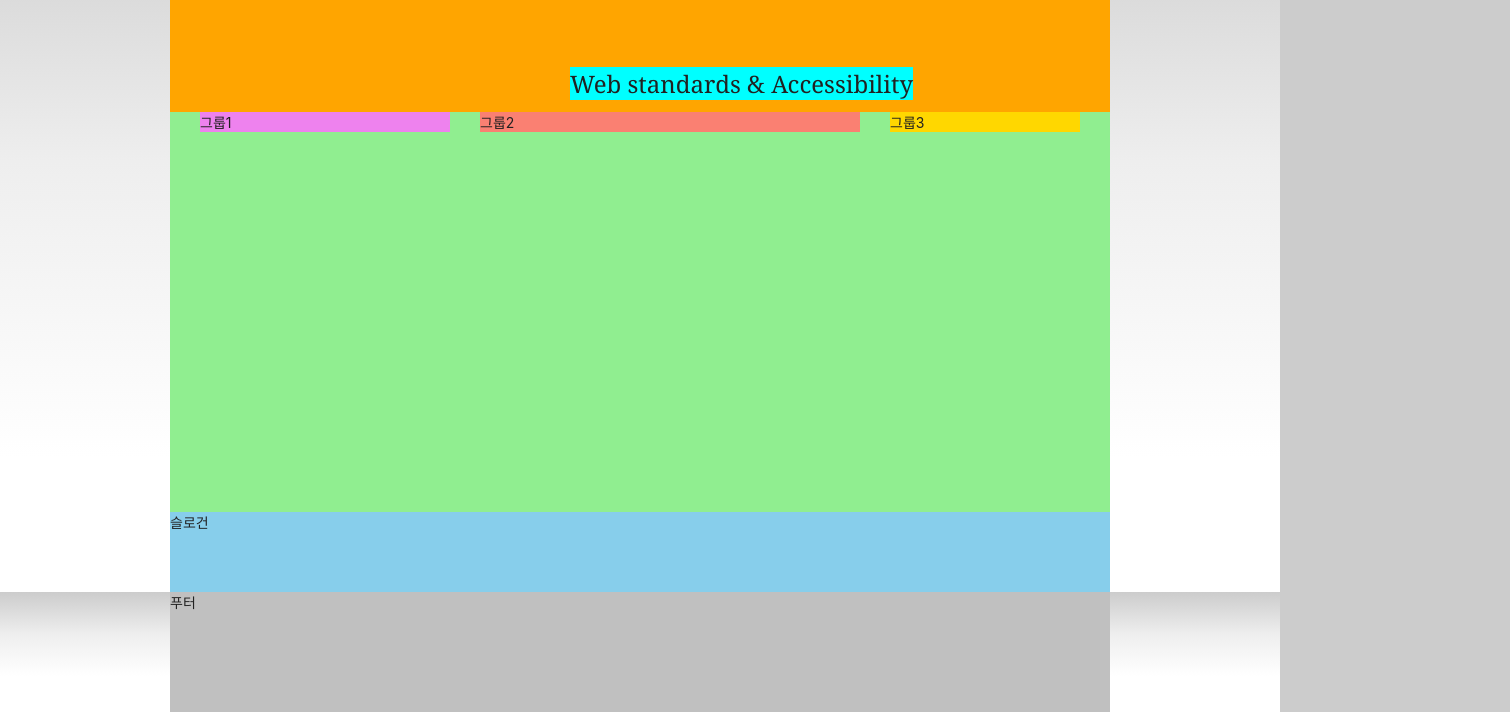
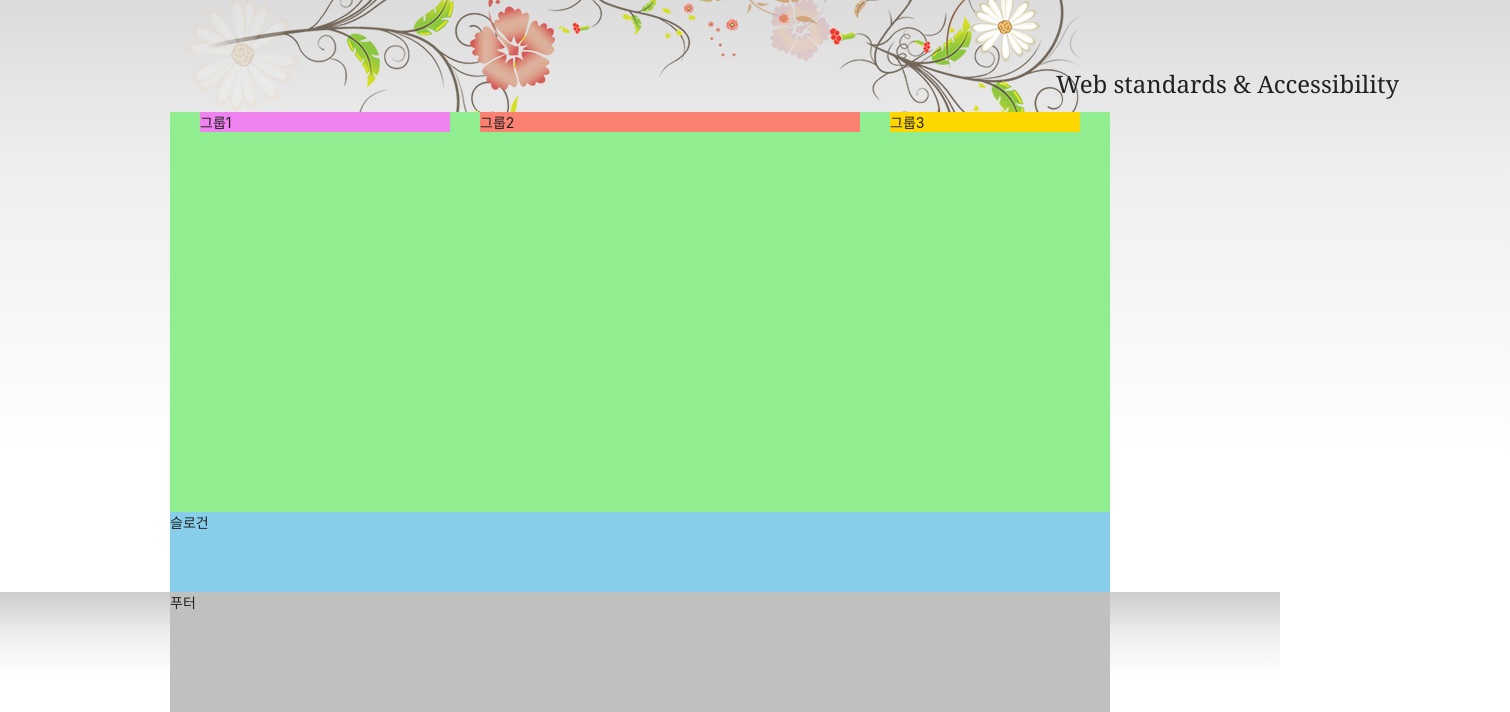
Before and after one commit to kimzeze/HTML5, a plain HTML site: page index.html in a window 1280 px wide. Shown: the part 135-847 px from the top of the page, 1510 px wide, since content can reach past the window. Drawn offline with Linux system fonts and the light colour scheme; a web font is replaced by a local one.

Commit message:
fadeEffect 애니메이션 완성

```diff
--- a/styles/style.css
+++ b/styles/style.css
@@ -29,16 +29,18 @@ a {
 }
 
 /* 본문 스타일 */
+
 body {
-  /* em, rem 단위를 사용해보기 */
+    /* em, rem 단위를 사용해보기 */
+  color: #212121;
   font-size: 1.4rem;
-  color: #212121;
-  background: #ccc
-    linear-gradient(to bottom, #ccc 0%, #eee 35%, #fff 70%, #fff 100%);
   font-family: "Pretendard Variable", Pretendard, -apple-system,
     BlinkMacSystemFont, system-ui, Roboto, "Helvetica Neue", "Segoe UI",
     "Apple SD Gothic Neo", "Noto Sans KR", "Malgun Gothic", "Apple Color Emoji",
     "Segoe UI Emoji", "Segoe UI Symbol", sans-serif;
+  background: url("./images/bg_flower.png") no-repeat 50% 0,
+    #ccc linear-gradient(to bottom, #ccc 0%, #eee 35%, #fff 70%, #fff 100%)
+      repeat 0 0;
 }
 
 /* 레이아웃 */
@@ -223,26 +225,66 @@ body {
     font-size: 24px;
     color : hsla(0, 0%, 0, 1);
     transform: translate(400px, 75px);
-
   }
 }
 
+
+@keyframes fadeEffect {
+  0%{opacity: 1;}
+  /* 50%{opacity: 0;} */
+  100%{opacity: 0;}
+}
+
 .visual {
-  background: orange;
+  /* background: orange; */
   height: 120px;
   position: relative;
 }
 
+.visual::before, .visual::after{
+  /* animation-name: fadeEffect;
+  animation-duration: 2000ms;
+  animation-iteration-count: infinite;
+  animation-direction: alternate; */
+
+  content:"";
+  position:absolute;
+  width:100%;
+  height : 100%;
+  top:0;
+  left:0;
+  animation : fadeEffect 2000ms infinite alternate;
+
+}
+
+.visual::before{
+  /* background-image: url(./images/ani_flower_01.png), url(./images/ani_flower_02.png);
+  background-repeat: no-repeat;
+  background-position: 0 -10px, 600px 0; */
+  background: url(./images/ani_flower_01.png) no-repeat 0 -10px, url(./images/ani_flower_02.png) no-repeat 600px 0;
+}
+
+.visual::after{
+  background-image: url(./images/ani_flower_03.png), url(./images/ani_flower_04.png);
+  background-repeat: no-repeat;
+  background-position: 300px 0px, 800px 0;
+  animation-delay: 1000ms;
+}
+
+
 .visual-text{
-  background-color: aqua;
-  /* display:inline-block; */
-  position:absolute;
+  /* background-color: aqua; */
+  /* animation-name: moveEffect ;
+  animation-duration: 400ms;
+  animation-timing-function: ease-in-out;
+  animation-fill-mode: forwards; */
 
   font-family: Georgia, 'Times New Roman', Times, serif;
-  animation-name: moveEffect ;
-  animation-duration: 3000ms;
-  animation-timing-function: ease-in-out;
-  animation-fill-mode: forwards;
+  animation: moveEffect 400ms ease-in-out forwards;
+
+  /* display:inline-block; */
+  position:relative;
+  z-index: 1;
 }
 
 
```
